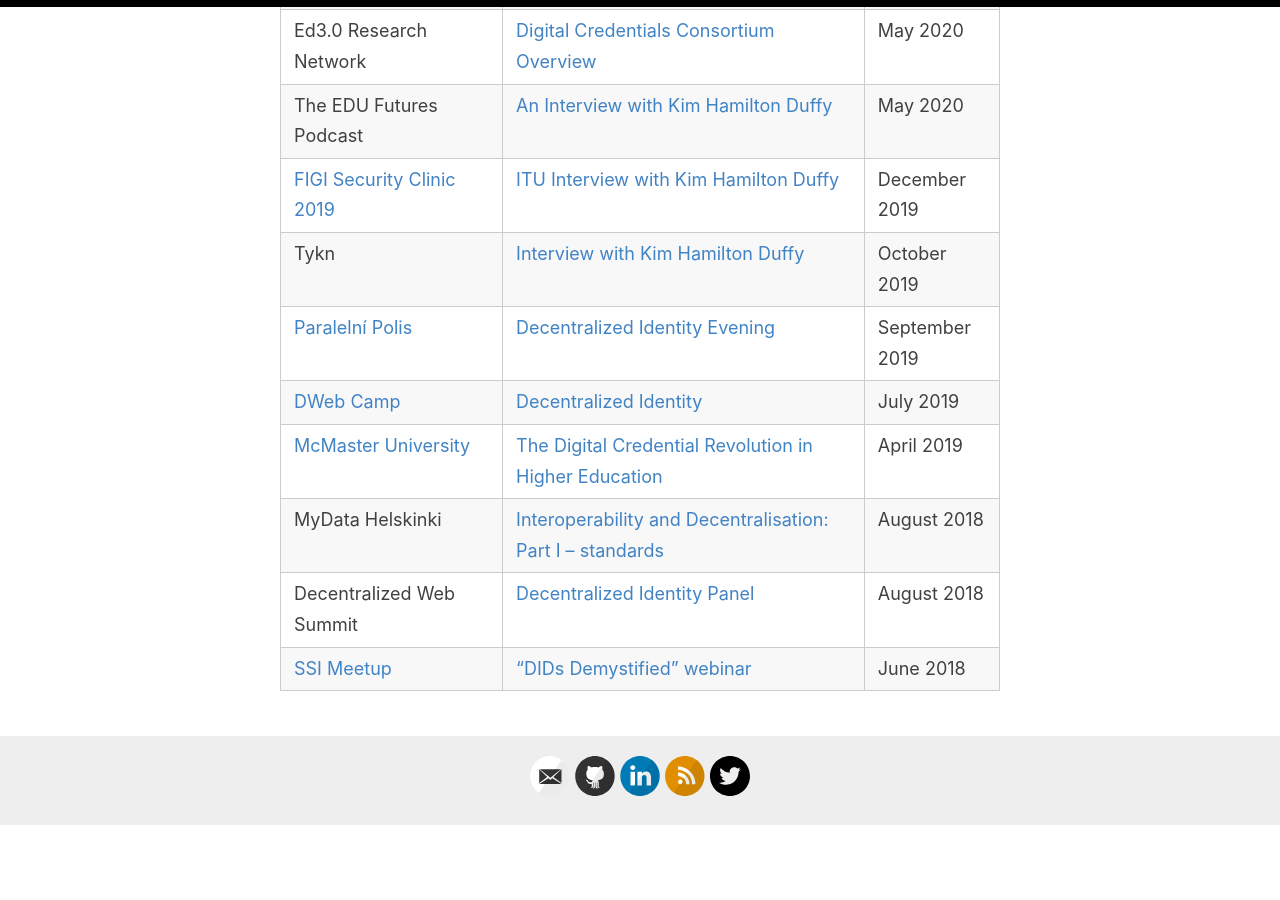
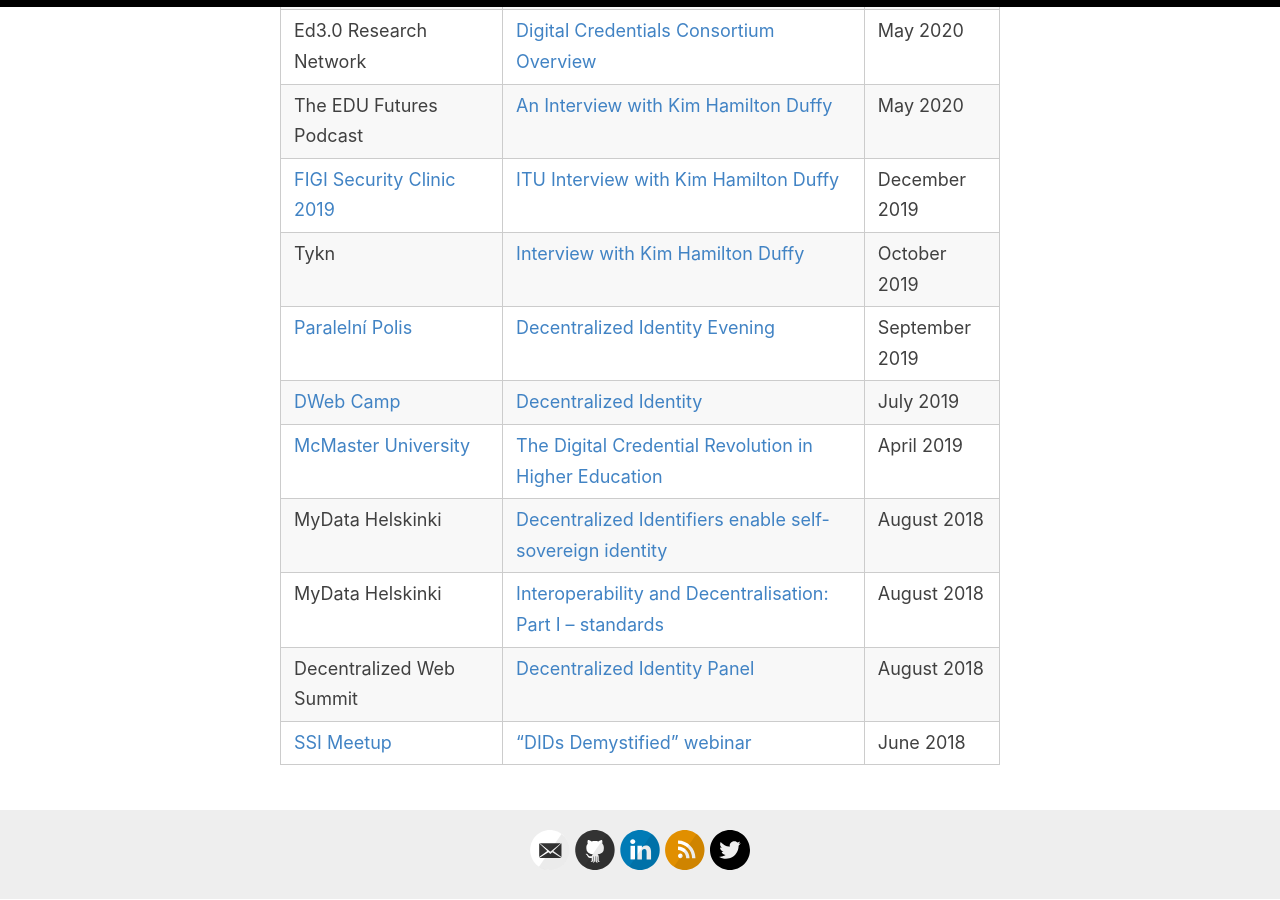
Before and after one commit to kimdhamilton/kimdhamilton.github.io, a Jekyll site: the page built from _pages/talks.md, in a window 1280 px wide and 900 px high, scrolled down 873 px. Built offline with Jekyll 4.4.1, drawn with Linux system fonts in a browser that asks for light colours; before the commit the page ends 1699 px from its top, so only the background shows below that.

Commit message:
Update talks.md

```diff
--- a/_pages/talks.md
+++ b/_pages/talks.md
@@ -17,10 +17,11 @@
 | Ed3.0 Research Network | [Digital Credentials Consortium Overview](https://www.youtube.com/watch?v=41NdmYGdLPE) | May 2020 |
 | The EDU Futures Podcast | [An Interview with Kim Hamilton Duffy](https://www.audacy.com/podcasts/edu-futures-35023/an-interview-with-kim-hamilton-duffy-260711345) | May 2020 |
 |[FIGI Security Clinic 2019](https://www.itu.int/en/ITU-T/Workshops-and-Seminars/201912/Pages/default.aspx) | [ITU Interview with Kim Hamilton Duffy](https://www.youtube.com/watch?v=Nj0ypHIU8w8) | December 2019 |
-| Tykn | [Interview with Kim Hamilton Duffy](external_url: https://tykn.tech/kim-hamilton-duffy-interview/) | October 2019 |
+| Tykn | [Interview with Kim Hamilton Duffy](https://tykn.tech/kim-hamilton-duffy-interview/) | October 2019 |
 | [Paralelní Polis](https://www.paralelnipolis.cz/) | [Decentralized Identity Evening](https://www.facebook.com/watch/live/?v=425262538103994&ref=watch_permalink) | September 2019 |
 | [DWeb Camp](https://2019.dwebcamp.org/) | [Decentralized Identity](https://2019.dwebcamp.org/videos/panel-decentralized-identity/) | July 2019 |
 | [McMaster University](https://www.mcmaster.ca/) | [The Digital Credential Revolution in Higher Education](https://www.eng.mcmaster.ca/ece/events/special-edition-cafe-x-digital-credential-revolution-higher-education) | April 2019 |
+| MyData Helskinki | [Decentralized Identifiers enable self-sovereign identity](https://www.youtube.com/watch?v=KsIM0zq37fU) | August 2018 |
 | MyData Helskinki | [Interoperability and Decentralisation: Part I -- standards](https://mydata2018.org/speakers/kimberly-hamilton-duffy/) | August 2018 |
 | Decentralized Web Summit | [Decentralized Identity Panel](https://decentralizedweb.net/videos/panel-decentralized-identity/) | August 2018 |
 | [SSI Meetup](http://ssimeetup.org) | ["DIDs Demystified" webinar](http://ssimeetup.org/dids-demystified-hands-intro-dids-btcr-did-method-kim-hamilton-duffy-webinar-5/) | June 2018 |
```
